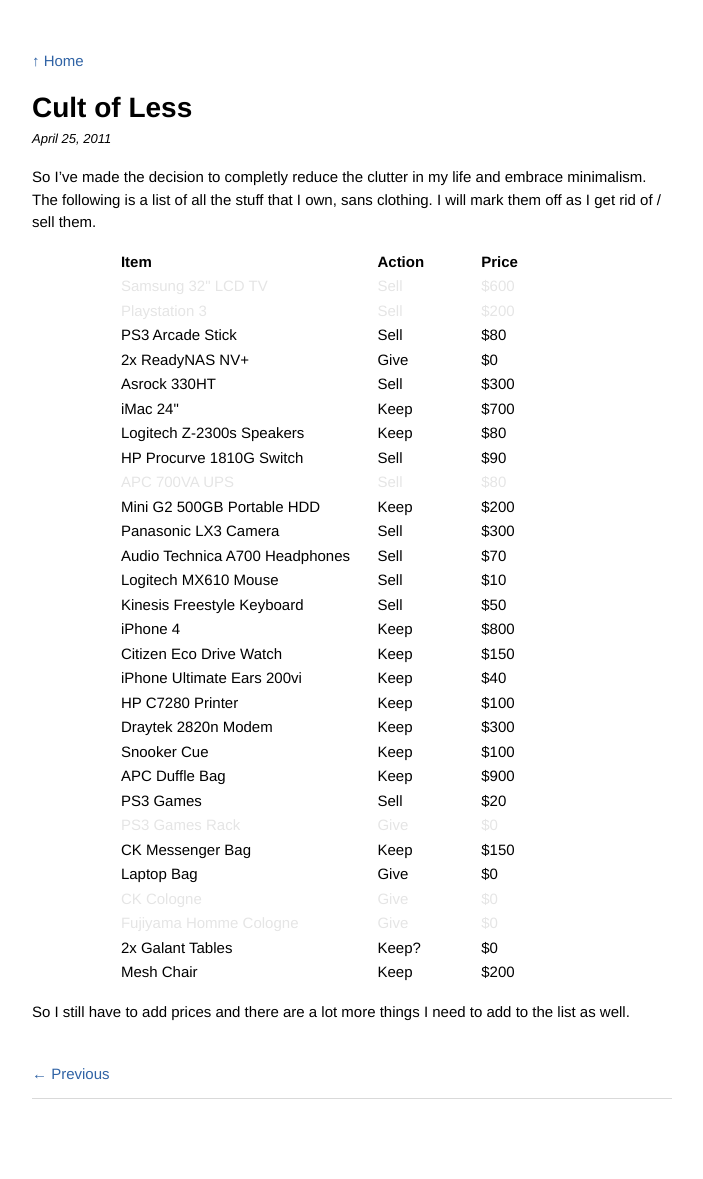
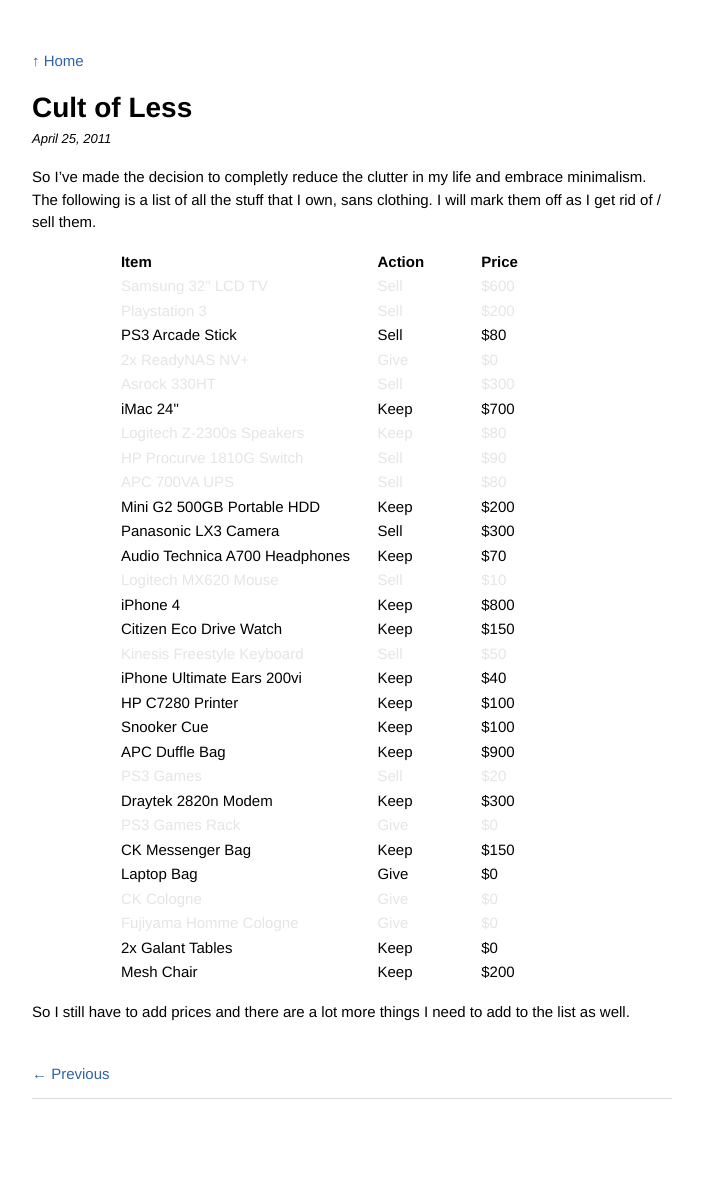
Before and after one commit to christophersjchow/blog, a Jekyll site: the page built from _posts/2011-04-25-Cult-of-Less.markdown, in a window 1280 px wide. Shown: the whole page, without its empty margins (288-991 px from the left). Built offline with Jekyll 4.4.1, drawn with Linux system fonts in a browser that asks for light colours; comment, search, counter and statistics services are not loaded.

Commit message:
Post: Updated items that have been sold.

```diff
--- a/_posts/2011-04-25-Cult-of-Less.markdown
+++ b/_posts/2011-04-25-Cult-of-Less.markdown
@@ -26,12 +26,12 @@ So I've made the decision to completly reduce the clutter in my life and embrace
         <td>Sell</td>
         <td>$80</td>
     </tr>
-    <tr>
+    <tr class="fade">
         <td>2x ReadyNAS NV+</td>
         <td>Give</td>
         <td>$0</td>
     </tr>
-    <tr>
+    <tr class="fade">
         <td>Asrock 330HT</td>
         <td>Sell</td>
         <td>$300</td>
@@ -41,12 +41,12 @@ So I've made the decision to completly reduce the clutter in my life and embrace
         <td>Keep</td>
         <td>$700</td>
     </tr>
-    <tr>
+    <tr class="fade">
         <td>Logitech Z-2300s Speakers</td>
         <td>Keep</td>
         <td>$80</td>
     </tr>
-    <tr>
+    <tr class="fade">
         <td>HP Procurve 1810G Switch</td>
         <td>Sell</td>
         <td>$90</td>
@@ -68,18 +68,13 @@ So I've made the decision to completly reduce the clutter in my life and embrace
     </tr>
     <tr>
         <td>Audio Technica A700 Headphones</td>
-        <td>Sell</td>
+        <td>Keep</td>
         <td>$70</td>
     </tr>
-    <tr>
-        <td>Logitech MX610 Mouse</td>
+    <tr class="fade">
+        <td>Logitech MX620 Mouse</td>
         <td>Sell</td>
         <td>$10</td>
-    </tr>
-    <tr>
-        <td>Kinesis Freestyle Keyboard</td>
-        <td>Sell</td>
-        <td>$50</td>
     </tr>
     <tr>
         <td>iPhone 4</td>
@@ -90,6 +85,11 @@ So I've made the decision to completly reduce the clutter in my life and embrace
         <td>Citizen Eco Drive Watch</td>
         <td>Keep</td>
         <td>$150</td>
+    </tr>
+    <tr class="fade">
+        <td>Kinesis Freestyle Keyboard</td>
+        <td>Sell</td>
+        <td>$50</td>
     </tr>
     <tr>
         <td>iPhone Ultimate Ears 200vi</td>
@@ -102,11 +102,6 @@ So I've made the decision to completly reduce the clutter in my life and embrace
         <td>$100</td>
     </tr>
     <tr>
-        <td>Draytek 2820n Modem</td>
-        <td>Keep</td>
-        <td>$300</td>
-    </tr>
-    <tr>
         <td>Snooker Cue</td>
         <td>Keep</td>
         <td>$100</td>
@@ -116,10 +111,15 @@ So I've made the decision to completly reduce the clutter in my life and embrace
         <td>Keep</td>
         <td>$900</td>
     </tr>
-    <tr>
+    <tr class="fade">
         <td>PS3 Games</td>
         <td>Sell</td>
         <td>$20</td>
+    </tr>
+    <tr>
+        <td>Draytek 2820n Modem</td>
+        <td>Keep</td>
+        <td>$300</td>
     </tr>
     <tr class="fade">
         <td>PS3 Games Rack</td>
@@ -148,7 +148,7 @@ So I've made the decision to completly reduce the clutter in my life and embrace
     </tr>
     <tr>
         <td>2x Galant Tables</td>
-        <td>Keep?</td>
+        <td>Keep</td>
         <td>$0</td>
     </tr>
     <tr>
```
